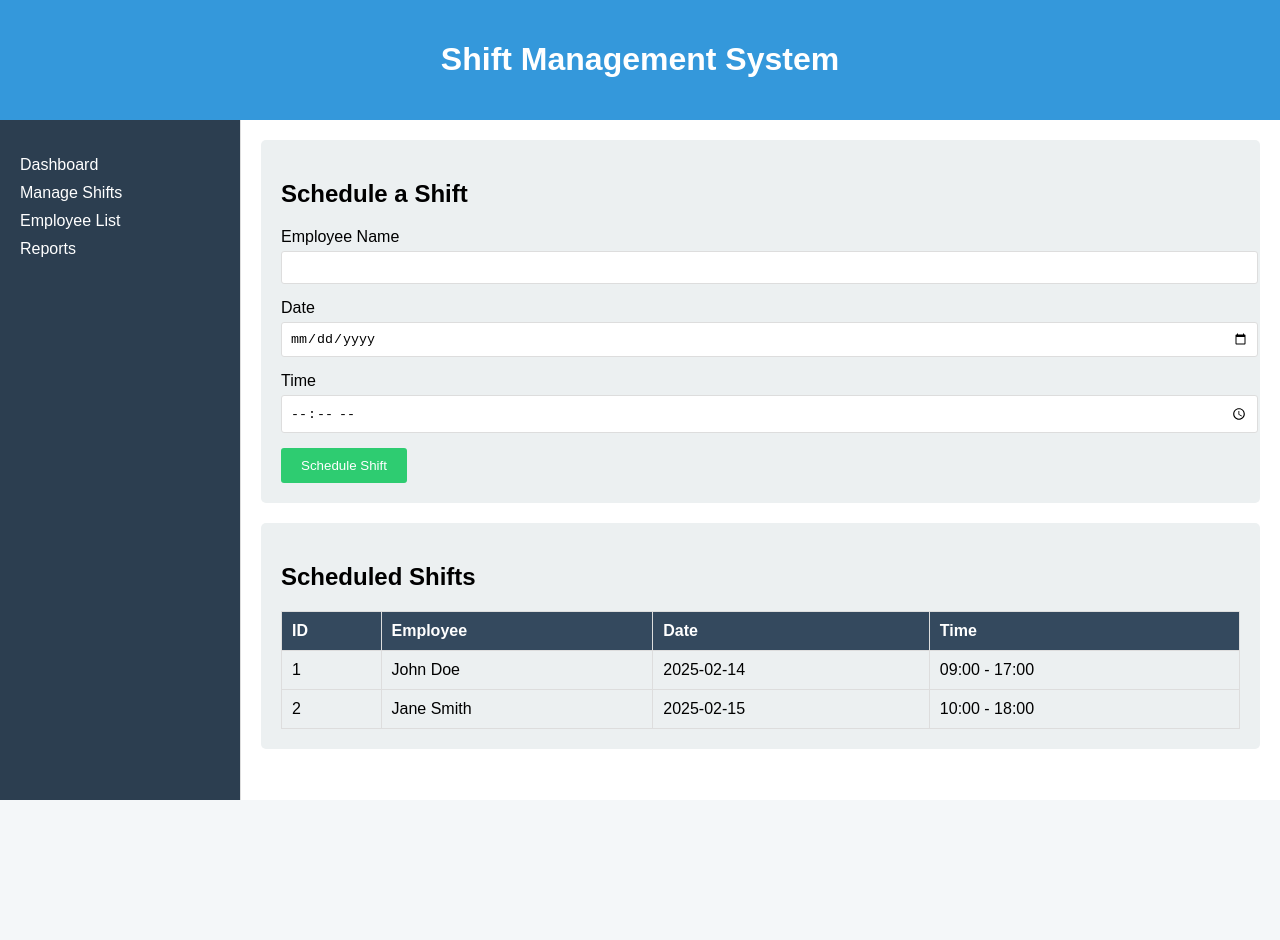
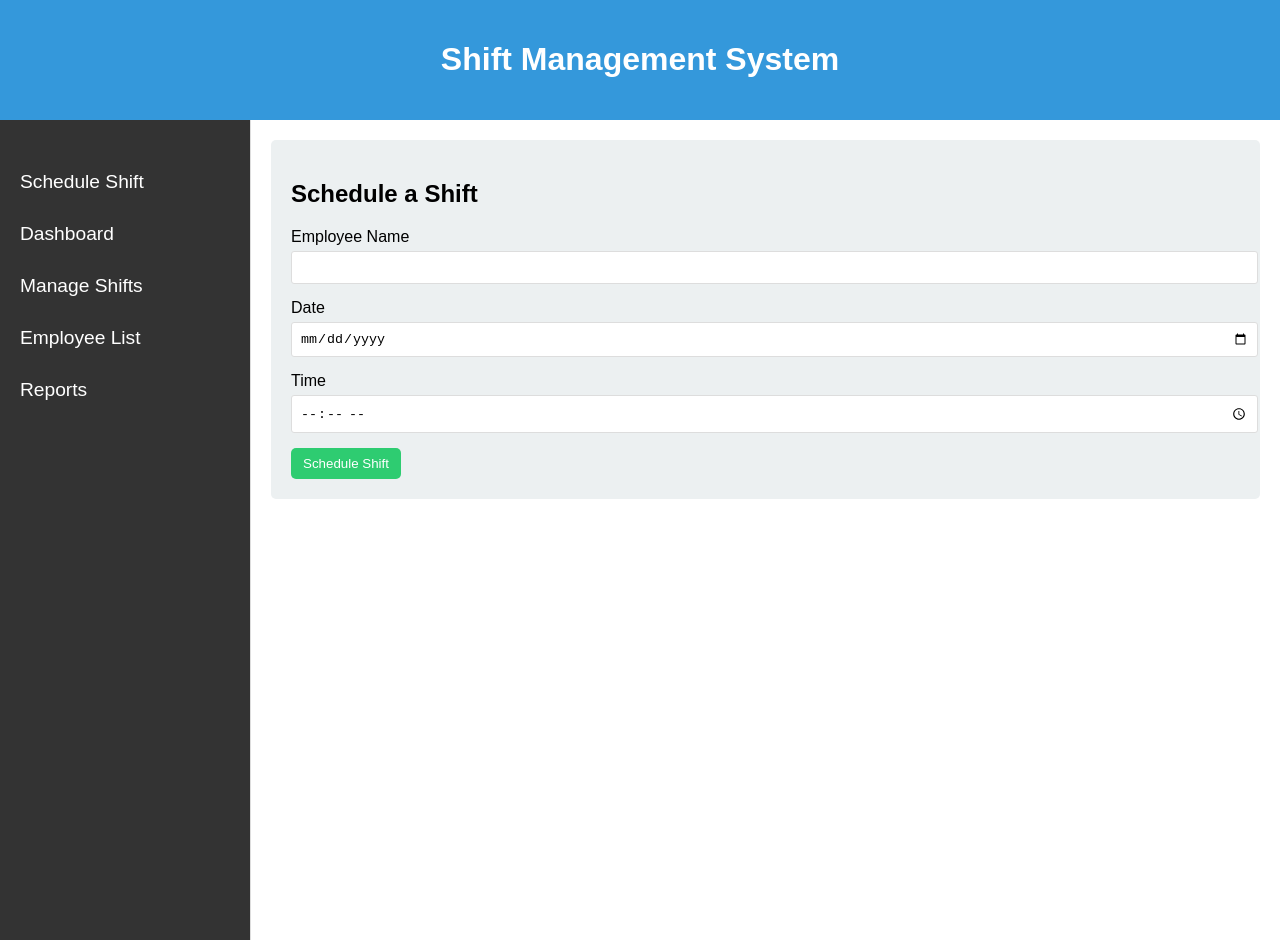
Before and after one commit to shaikmohammadyasen/shift_manag, a React (Create React App) app in the folder shift-management-system/: page / in a window 1280 px wide. Before the commit the page ends 800 px from the top, so only its background shows below. Built offline with nearby package versions, Linux system fonts and the light colour scheme.

Commit message:
this is commiy

```diff
--- a/shift-management-system/package.json
+++ b/shift-management-system/package.json
@@ -6,6 +6,7 @@
     "cra-template": "1.2.0",
     "react": "^19.0.0",
     "react-dom": "^19.0.0",
+    "react-router-dom": "^7.1.5",
     "react-scripts": "5.0.1",
     "web-vitals": "^4.2.4"
   },
--- a/shift-management-system/src/App.js
+++ b/shift-management-system/src/App.js
@@ -1,20 +1,55 @@
-import React from 'react';
-import './App.css';
+import React, { useState, useEffect } from 'react';
 import Header from './components/Header';
 import Sidebar from './components/Sidebar';
-import ShiftTable from './components/ShiftTable';
 import ShiftForm from './components/ShiftForm';
+import Dashboard from './components/Dashboard';
+import ManageShifts from './components/ManageShifts';
+import EmployeeList from './components/EmployeeList';
+import Reports from './components/Reports';
+import './App.css';
 
 function App() {
+  const [route, setRoute] = useState(window.location.pathname || '/shift-form');
+
+  useEffect(() => {
+    const handlePopState = () => {
+      setRoute(window.location.pathname);
+    };
+    window.addEventListener('popstate', handlePopState);
+
+    return () => {
+      window.removeEventListener('popstate', handlePopState);
+    };
+  }, []);
+
+  const navigate = (path) => {
+    window.history.pushState({}, '', path);
+    setRoute(path);
+  };
+
+  const renderRoute = () => {
+    switch (route) {
+      case '/shift-form':
+        return <ShiftForm />;
+      case '/dashboard':
+        return <Dashboard />;
+      case '/manage-shifts':
+        return <ManageShifts />;
+      case '/employee-list':
+        return <EmployeeList />;
+      case '/reports':
+        return <Reports />;
+      default:
+        return <ShiftForm />;
+    }
+  };
+
   return (
     <div className="app-container">
       <Header />
       <div className="main-content">
-        <Sidebar />
-        <div className="content-area">
-          <ShiftForm />
-          <ShiftTable />
-        </div>
+        <Sidebar navigate={navigate} />
+        <div className="content-area">{renderRoute()}</div>
       </div>
     </div>
   );
--- /dev/null
+++ b/shift-management-system/src/components/Dashboard.css
@@ -0,0 +1,51 @@
+/* src/components/Dashboard.css */
+.dashboard {
+    padding: 20px;
+  }
+
+  .dashboard-title {
+    font-size: 2rem;
+    font-weight: bold;
+    color: #333;
+    margin-bottom: 20px;
+  }
+
+  .stat-cards {
+    display: grid;
+    grid-template-columns: repeat(auto-fill, minmax(250px, 1fr));
+    gap: 20px;
+  }
+
+  .card {
+    background-color: #fff;
+    padding: 20px;
+    border-radius: 8px;
+    box-shadow: 0 2px 8px rgba(0, 0, 0, 0.1);
+    text-align: center;
+  }
+
+  .card h3 {
+    font-size: 1.2rem;
+    color: #444;
+    margin-bottom: 10px;
+  }
+
+  .card-value {
+    font-size: 2rem;
+    font-weight: bold;
+    color: #007bff;
+  }
+
+  .charts {
+    margin-top: 30px;
+  }
+
+  .chart-placeholder {
+    height: 200px;
+    background-color: #f0f0f0;
+    border-radius: 8px;
+    text-align: center;
+    line-height: 200px;
+    font-size: 1.2rem;
+    color: #888;
+  }
--- /dev/null
+++ b/shift-management-system/src/components/Dashboard.js
@@ -0,0 +1,37 @@
+// src/components/Dashboard.js
+
+import React from 'react';
+import './Dashboard.css';
+
+function Dashboard() {
+  return (
+    <div className="dashboard">
+      <h2 className="dashboard-title">Dashboard</h2>
+
+      <div className="stat-cards">
+        <div className="card">
+          <h3>Total Shifts</h3>
+          <p className="card-value">152</p>
+        </div>
+
+        <div className="card">
+          <h3>Active Employees</h3>
+          <p className="card-value">34</p>
+        </div>
+
+        <div className="card">
+          <h3>Upcoming Shifts</h3>
+          <p className="card-value">12</p>
+        </div>
+      </div>
+
+      <div className="charts">
+        <h3>Upcoming Shift Statistics</h3>
+        {/* Placeholder for charts, can integrate libraries like Chart.js here */}
+        <div className="chart-placeholder">[Chart Area]</div>
+      </div>
+    </div>
+  );
+}
+
+export default Dashboard;
--- /dev/null
+++ b/shift-management-system/src/components/ManageShifts.css
@@ -0,0 +1,60 @@
+/* src/components/ManageShifts.css */
+.manage-shifts {
+    padding: 20px;
+  }
+
+  .manage-shifts h2 {
+    font-size: 2rem;
+    font-weight: bold;
+    color: #333;
+    margin-bottom: 20px;
+  }
+
+  .shifts-table {
+    width: 100%;
+    border-collapse: collapse;
+    margin-top: 20px;
+  }
+
+  .shifts-table th,
+  .shifts-table td {
+    padding: 12px;
+    text-align: left;
+    border: 1px solid #ddd;
+  }
+
+  .shifts-table th {
+    background-color: #f4f4f4;
+    font-size: 1rem;
+    font-weight: bold;
+  }
+
+  .shifts-table td {
+    font-size: 0.9rem;
+  }
+
+  button {
+    padding: 8px 12px;
+    border-radius: 5px;
+    border: none;
+    cursor: pointer;
+  }
+
+  .edit-btn {
+    background-color: #ff9900;
+    color: white;
+    margin-right: 10px;
+  }
+
+  .delete-btn {
+    background-color: #e74c3c;
+    color: white;
+  }
+
+  .edit-btn:hover {
+    background-color: #e68900;
+  }
+
+  .delete-btn:hover {
+    background-color: #c0392b;
+  }
--- /dev/null
+++ b/shift-management-system/src/components/ManageShifts.js
@@ -0,0 +1,45 @@
+// src/components/ManageShifts.js
+
+import React, { useState } from 'react';
+import './ManageShifts.css';
+
+function ManageShifts() {
+  const [shifts, setShifts] = useState([
+    { id: 1, employee: 'John Doe', date: '2025-02-14', time: '09:00 - 17:00' },
+    { id: 2, employee: 'Jane Smith', date: '2025-02-15', time: '10:00 - 18:00' },
+  ]);
+
+  return (
+    <div className="manage-shifts">
+      <h2>Manage Shifts</h2>
+
+      <table className="shifts-table">
+        <thead>
+          <tr>
+            <th>ID</th>
+            <th>Employee</th>
+            <th>Date</th>
+            <th>Time</th>
+            <th>Actions</th>
+          </tr>
+        </thead>
+        <tbody>
+          {shifts.map((shift) => (
+            <tr key={shift.id}>
+              <td>{shift.id}</td>
+              <td>{shift.employee}</td>
+              <td>{shift.date}</td>
+              <td>{shift.time}</td>
+              <td>
+                <button className="edit-btn">Edit</button>
+                <button className="delete-btn">Delete</button>
+              </td>
+            </tr>
+          ))}
+        </tbody>
+      </table>
+    </div>
+  );
+}
+
+export default ManageShifts;
--- a/shift-management-system/src/components/Sidebar.css
+++ b/shift-management-system/src/components/Sidebar.css
@@ -1,16 +1,22 @@
 .sidebar {
-    width: 200px;
-    background: #2c3e50;
+  background-color: #333;
+  width: 250px;
+  height: 100vh;
   color: white;
-    padding: 20px;
+  padding-top: 20px;
 }
 
 .sidebar ul {
-    list-style: none;
-    padding: 0;
+  list-style-type: none;
+  padding-left: 0;
 }
 
 .sidebar li {
-    margin: 10px 0;
+  padding: 15px 20px;
+  font-size: 1.2rem;
   cursor: pointer;
 }
+
+.sidebar li:hover {
+  background-color: #444;
+}
--- a/shift-management-system/src/components/Sidebar.js
+++ b/shift-management-system/src/components/Sidebar.js
@@ -1,14 +1,15 @@
 import React from 'react';
 import './Sidebar.css';
 
-function Sidebar() {
+function Sidebar({ navigate }) {
   return (
     <aside className="sidebar">
       <ul>
-        <li>Dashboard</li>
-        <li>Manage Shifts</li>
-        <li>Employee List</li>
-        <li>Reports</li>
+        <li onClick={() => navigate('/shift-form')}>Schedule Shift</li>
+        <li onClick={() => navigate('/dashboard')}>Dashboard</li>
+        <li onClick={() => navigate('/manage-shifts')}>Manage Shifts</li>
+        <li onClick={() => navigate('/employee-list')}>Employee List</li>
+        <li onClick={() => navigate('/reports')}>Reports</li>
       </ul>
     </aside>
   );
```
Also changed, not shown: shift-management-system/src/components/EmployeeList.js (added), shift-management-system/src/components/Reports.js (added), 1 other file (tests, documents, lock files or other folders). Lines whose indentation alone changed are shown as unchanged.
